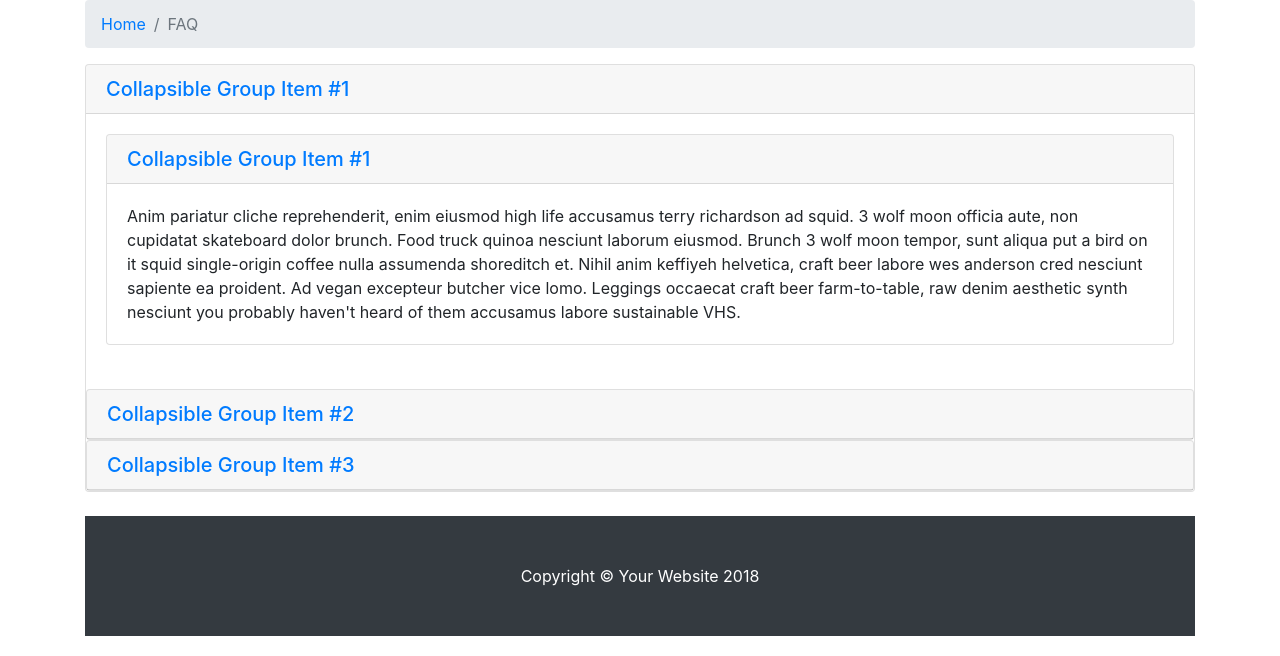
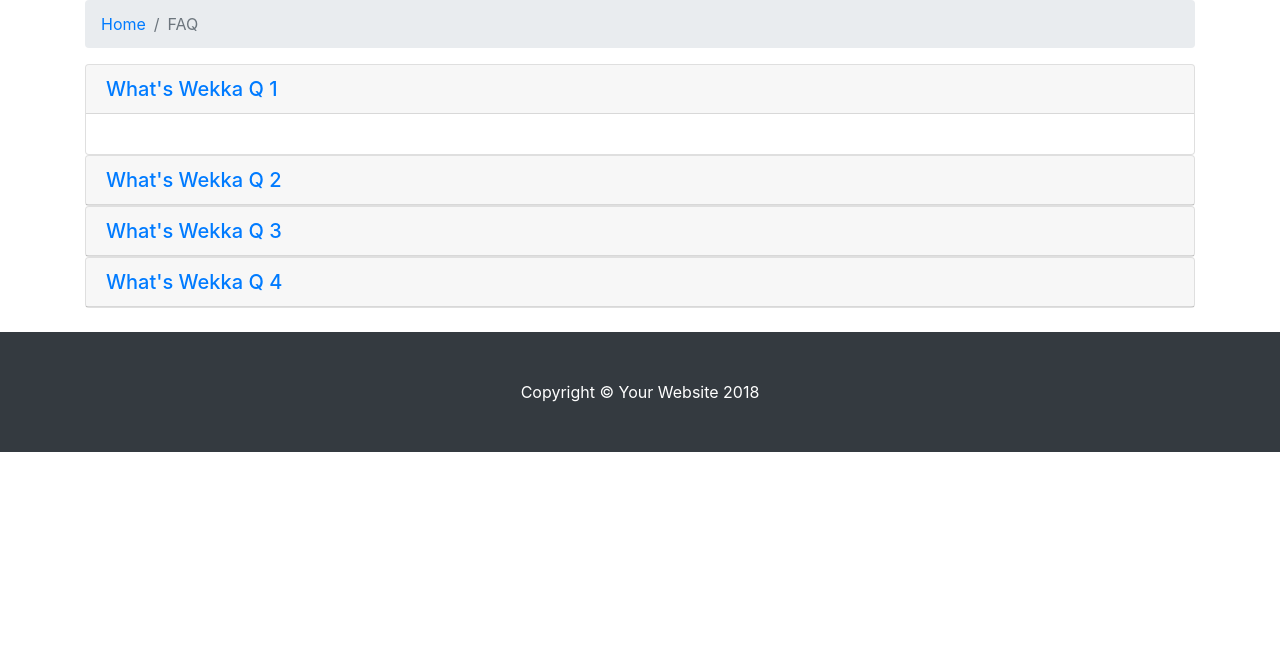
Before and after one commit to KoviF/wekkacomingsoon, a website: page faq.html in a window 1280 px wide. Shown: the part 144-800 px from the top of the page. Drawn offline with Linux system fonts and the light colour scheme.

Commit message:
Update faq.html

```diff
--- a/faq.html
+++ b/faq.html
@@ -96,34 +96,33 @@
         <div class="card">
           <div class="card-header" role="tab" id="headingOne">
             <h5 class="mb-0">
-              <a data-toggle="collapse" data-parent="#accordion" href="#collapseOne" aria-expanded="true" aria-controls="collapseOne">Collapsible Group Item #1</a>
+              <a data-toggle="collapse" data-parent="#accordion" href="#collapseOne" aria-expanded="true" aria-controls="collapseOne">What's Wekka Q 1</a>
             </h5>
           </div>
 
           <div id="collapseOne" class="collapse show" role="tabpanel" aria-labelledby="headingOne">
             <div class="card-body">
-                <div class="mb-4" id="accordion" role="tablist" aria-multiselectable="true">
+              </div>
+          </div>
+        </div>
+
         <div class="card">
-          <div class="card-header" role="tab" id="headingOne">
+          <div class="card-header" role="tab" id="headingTwo">
             <h5 class="mb-0">
-              <a data-toggle="collapse" data-parent="#accordion" href="#collapseOne" aria-expanded="true" aria-controls="collapseOne">Collapsible Group Item #1</a>
+              <a class="collapsed" data-toggle="collapse" data-parent="#accordion" href="#collapseTwo" aria-expanded="false" aria-controls="collapseTwo">   What's Wekka Q 2           </a>
             </h5>
           </div>
-
-          <div id="collapseOne" class="collapse show" role="tabpanel" aria-labelledby="headingOne">
+          <div id="collapseTwo" class="collapse" role="tabpanel" aria-labelledby="headingTwo">
             <div class="card-body">
               Anim pariatur cliche reprehenderit, enim eiusmod high life accusamus terry richardson ad squid. 3 wolf moon officia aute, non cupidatat skateboard dolor brunch. Food truck quinoa nesciunt laborum eiusmod. Brunch 3 wolf moon tempor, sunt aliqua put a bird on it squid single-origin coffee nulla assumenda shoreditch et. Nihil anim keffiyeh helvetica, craft beer labore wes anderson cred nesciunt sapiente ea proident. Ad vegan excepteur butcher vice lomo. Leggings occaecat craft beer farm-to-table, raw denim aesthetic synth nesciunt you probably haven't heard of them accusamus labore sustainable VHS.
             </div>
           </div>
         </div>
-            </div>
-          </div>
-        </div>
-        <div class="card">
+
+           <div class="card">
           <div class="card-header" role="tab" id="headingTwo">
             <h5 class="mb-0">
-              <a class="collapsed" data-toggle="collapse" data-parent="#accordion" href="#collapseTwo" aria-expanded="false" aria-controls="collapseTwo">Collapsible Group Item #2
-              </a>
+              <a class="collapsed" data-toggle="collapse" data-parent="#accordion" href="#collapseTwo" aria-expanded="false" aria-controls="collapseTwo">What's Wekka Q 3              </a>
             </h5>
           </div>
           <div id="collapseTwo" class="collapse" role="tabpanel" aria-labelledby="headingTwo">
@@ -135,7 +134,7 @@
         <div class="card">
           <div class="card-header" role="tab" id="headingThree">
             <h5 class="mb-0">
-              <a class="collapsed" data-toggle="collapse" data-parent="#accordion" href="#collapseThree" aria-expanded="false" aria-controls="collapseThree">Collapsible Group Item #3</a>
+              <a class="collapsed" data-toggle="collapse" data-parent="#accordion" href="#collapseThree" aria-expanded="false" aria-controls="collapseThree">What's Wekka Q 4</a>
             </h5>
           </div>
           <div id="collapseThree" class="collapse" role="tabpanel" aria-labelledby="headingThree">
```
